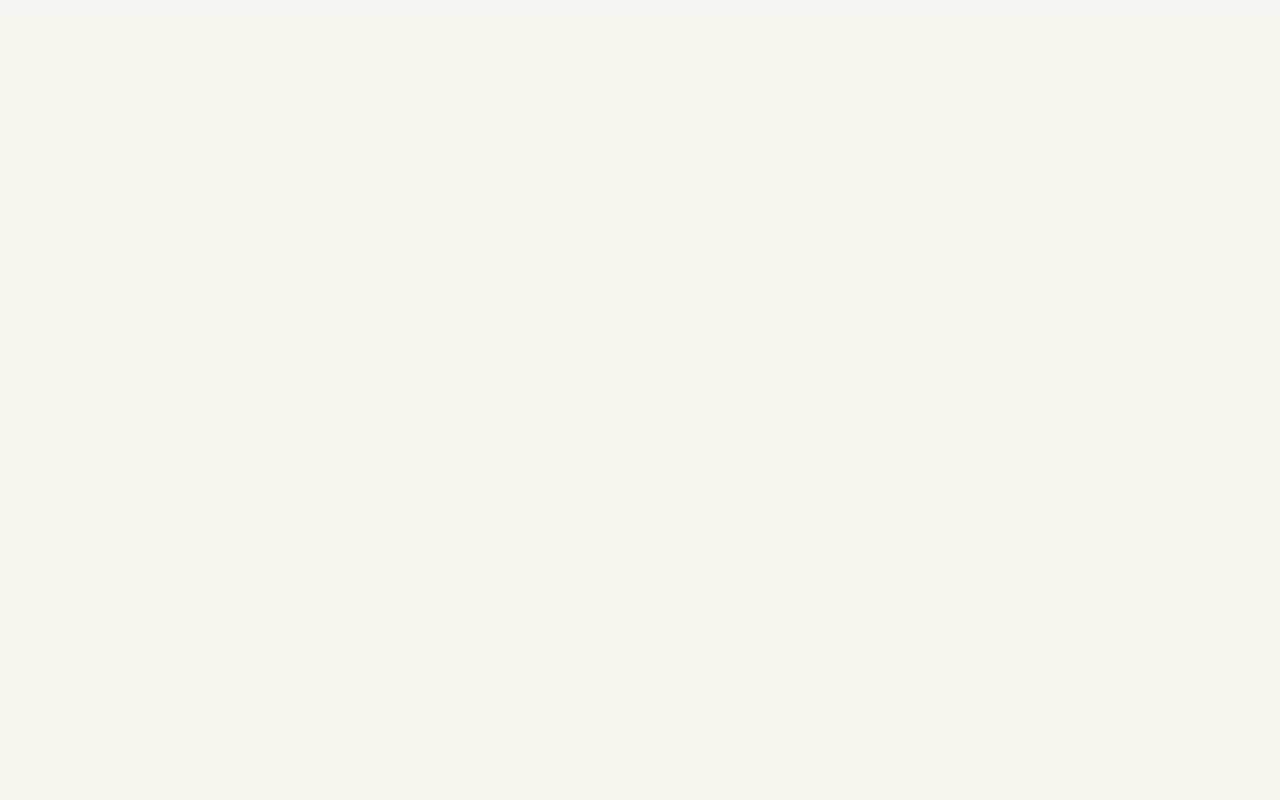
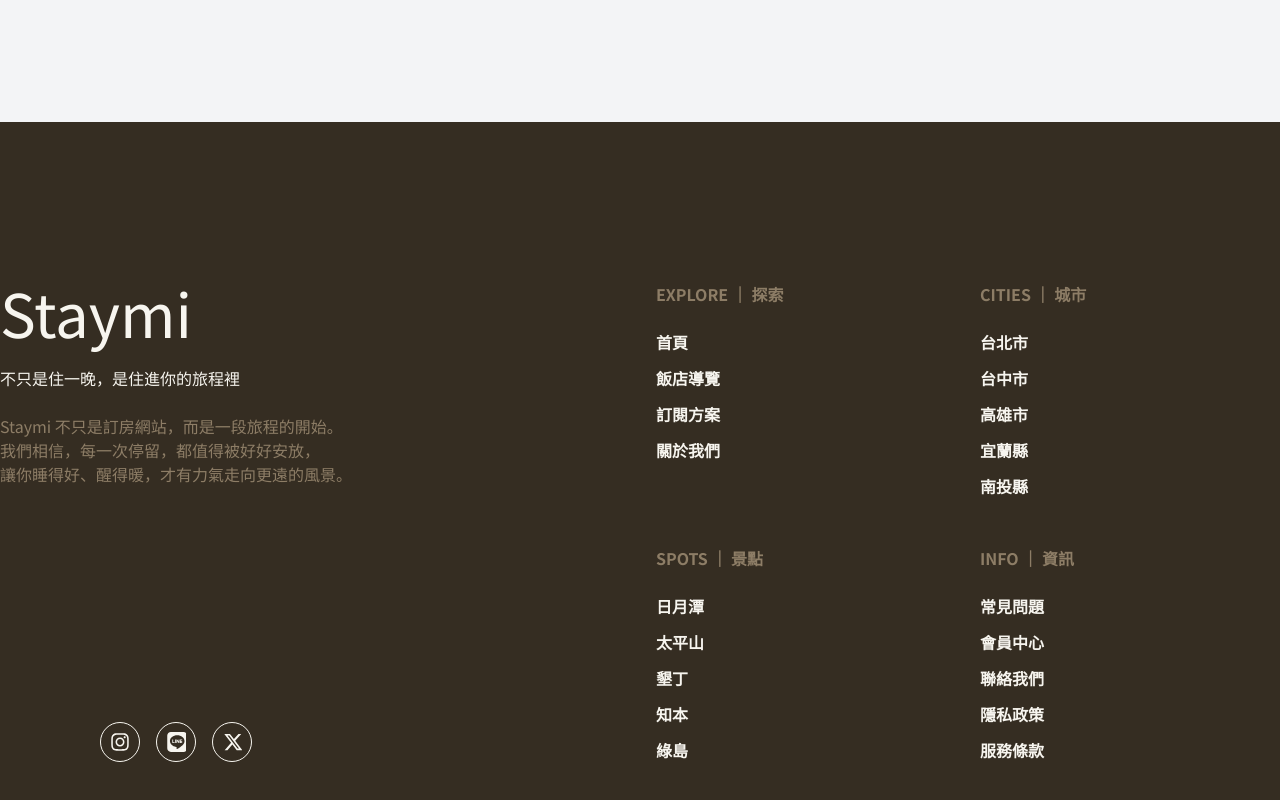
Before and after one commit to MisTPEBUS/stay-mi-next-app, a Next.js app: page / in a window 1280 px wide. Shown: the part 798-1598 px from the top of the page. Before the commit the page ends 800 px from the top, so only its background shows below. Built offline with nearby package versions, Linux system fonts and the light colour scheme.

Commit message:
refactor: 💡 設置字體並新增 Header & Footer

```diff
--- a/src/app/layout.tsx
+++ b/src/app/layout.tsx
@@ -1,28 +1,34 @@
 import "./globals.css";
 import type { Metadata } from "next";
-import { Geist, Geist_Mono } from "next/font/google";
+import { Noto_Sans_TC } from "next/font/google";
 
-const geistSans = Geist({
-  variable: "--font-geist-sans",
+import Footer from "@/components/layout/Footer";
+import Header from "@/components/layout/Header";
+
+const notoSansTC = Noto_Sans_TC({
   subsets: ["latin"],
-});
-
-const geistMono = Geist_Mono({
-  variable: "--font-geist-mono",
-  subsets: ["latin"],
+  weight: ["500", "100", "300", "400", "700", "900"],
+  display: "swap",
+  variable: "--font-noto-sans",
 });
 
 export const metadata: Metadata = {
-  title: "Create Next App",
-  description: "Generated by create next app",
+  title: "Staymi",
+  description: "不只是住一晚，是住進你的旅程裡。",
 };
 
 const RootLayout: React.FC<{
   children: React.ReactNode;
 }> = ({ children }) => {
   return (
-    <html lang="en">
-      <body className={`${geistSans.variable} ${geistMono.variable} antialiased`}>{children}</body>
+    <html lang="zh">
+      <body
+        className={`${notoSansTC.variable} ${notoSansTC.className} flex min-h-screen flex-col bg-white antialiased`}
+      >
+        <Header />
+        <main className="flex-1">{children}</main>
+        <Footer />
+      </body>
     </html>
   );
 };
```
